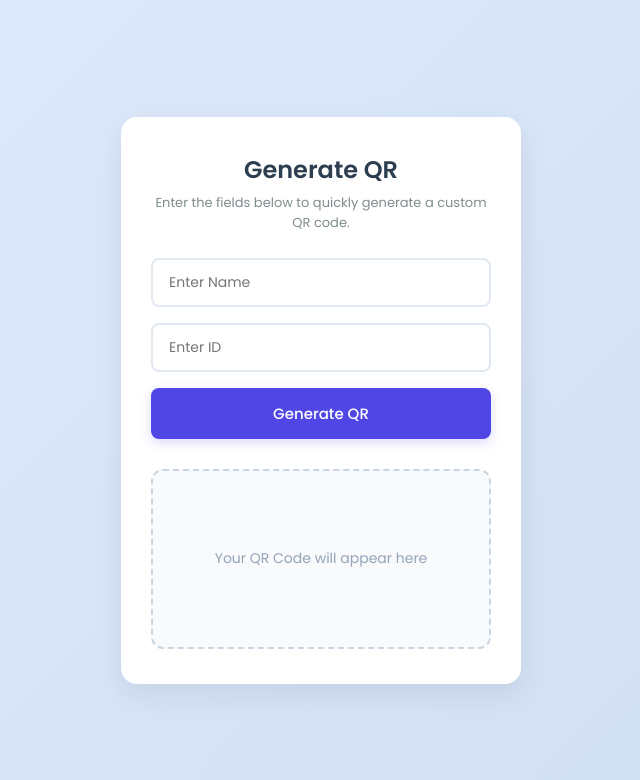
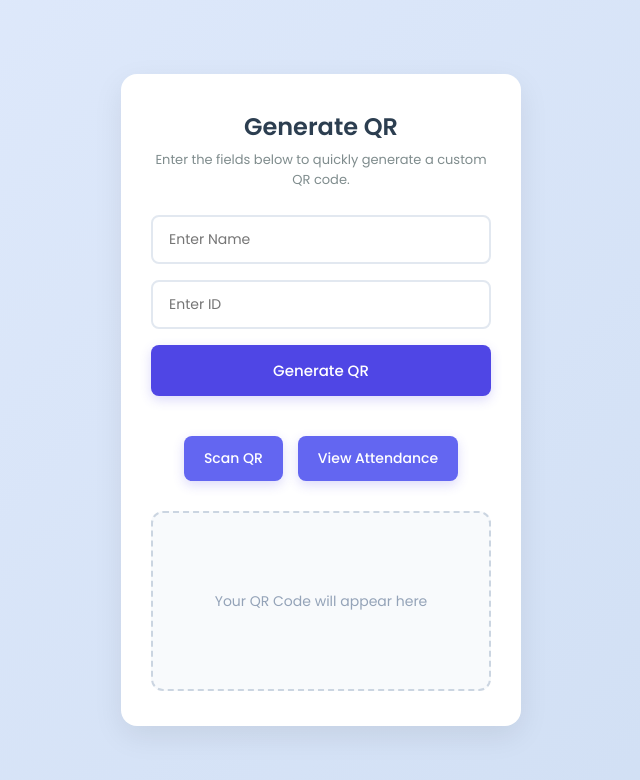
Before and after one commit to tanuja8923/Secure-Encrypted-QR-Attendance-System, a website: page public/index.html in a window 1280 px wide. Shown: the whole page, without its empty margins (319-959 px from the left). Drawn offline with Linux system fonts and the light colour scheme.

Commit message:
add navigation buttons

```diff
--- a/public/index.html
+++ b/public/index.html
@@ -143,6 +143,37 @@
     <input id="id" class="input-field" placeholder="Enter ID">
 
     <button onclick="generateQR()">Generate QR</button>
+    <div style="display:flex; gap:15px; justify-content:center; margin-top:20px;">
+
+  <a href="/scanner.html" style="text-decoration:none;">
+    <button style="
+      padding:12px 20px;
+      background:#6366f1;
+      color:white;
+      border:none;
+      border-radius:8px;
+      font-size:14px;
+      cursor:pointer;
+      transition:0.3s;">
+      Scan QR
+    </button>
+  </a>
+
+  <a href="/attendance.html" style="text-decoration:none;">
+    <button style="
+      padding:12px 20px;
+      background:#6366f1;
+      color:white;
+      border:none;
+      border-radius:8px;
+      font-size:14px;
+      cursor:pointer;
+      transition:0.3s;">
+      View Attendance
+    </button>
+  </a>
+
+</div>
 
     <div class="qr-result-box">
       <img id="qrImage" alt="Generated QR Code" />
```
